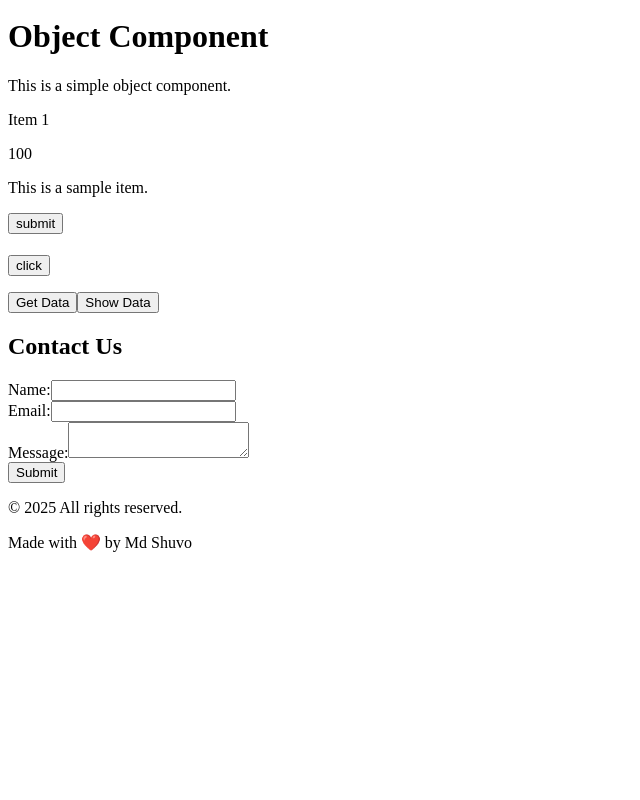
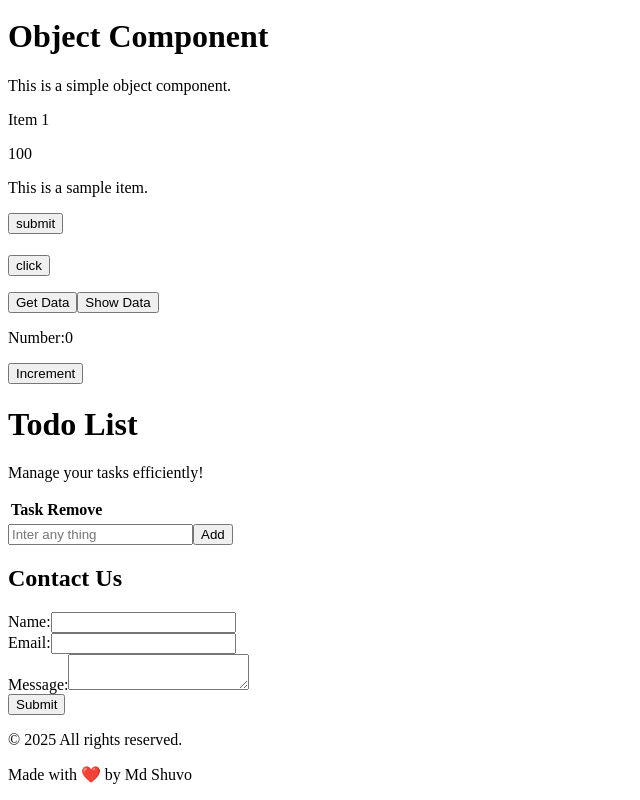
Before and after one commit to MD-Jobair677/React-Full-Course, a React (Vite) app: page / in a window 1280 px wide. Shown: the part 963-1763 px from the top of the page, without its empty margins (0-640 px from the left). Before the commit the page ends 1531 px from the top, so only its background shows below. Built offline with nearby package versions, Linux system fonts and the light colour scheme.

Commit message:
create TODO list and remove list

```diff
--- a/src/App.jsx
+++ b/src/App.jsx
@@ -4,6 +4,7 @@ import Header from "./component/Header";
 import Hero from "./component/Hero";
 import ContactForm from "./component/ContactFrom";
 import Footer from "./component/Footer";
+import Todo from "./component/Todo";
 
 // this is functional component
 const App =()=>{
@@ -11,6 +12,7 @@ const App =()=>{
     <div>
       <Header />
       <Hero  title='This is props data'  des='this is props data description'   />
+      <Todo />
       <ContactForm />
       <Footer />
       </div>
--- a/src/component/Hero.jsx
+++ b/src/component/Hero.jsx
@@ -1,5 +1,6 @@
 import { useRef } from "react";
 import Object from "./object";
+import { useState } from "react";
 
 // login status function
 const LoginStatus = (status) => {
@@ -50,7 +51,8 @@ const showData = () => {
 
 
 
-
+// useSate
+const [number, setNumber] = useState(0);
 
 
 
@@ -157,6 +159,16 @@ const showData = () => {
 
 
 
+{/* use state start */}
+
+
+<p>Number:{number}</p>
+<button onClick={() => setNumber(number + 1)}>Increment</button>
+
+{/* use state end */}
+
+
+
 
     </div>
   );
--- /dev/null
+++ b/src/component/Todo.jsx
@@ -0,0 +1,76 @@
+import { useState } from "react";
+
+const Todo = () => {
+
+
+    const [list, setList] = useState([]);
+    const [Item, setItem] = useState("");
+
+
+    const setItemList = () => {
+        list.push(Item)
+        setList([...list]);
+
+    }
+
+    const RemoveItem = (index) => {
+      list.splice(index, 1);
+      setList([...list]);
+    }
+
+
+    return (
+        <div className="todo">
+            <h1>Todo List</h1>
+            <p>Manage your tasks efficiently!</p>
+
+            <table>
+                <thead>
+                    <tr>
+                        <th>Task</th>
+                        <th>Remove</th>
+                    </tr>
+                </thead>
+                <tbody>
+
+                    {
+                        list.length !== 0 ? (
+                            list.map((itemList,index)=>{
+                            return (
+                                <tr key={index}>
+                                    <td>{itemList}</td>
+                                    <td><button onClick={() => {
+                                        RemoveItem(index);
+
+                                    }}>Remove</button></td>
+                                </tr>
+                            );
+                            })
+
+                        ) : (<tr></tr>)
+                    }
+
+
+
+
+
+
+
+                </tbody>
+            </table>
+
+
+
+
+            <input onChange={(e) => setItem(e.target.value)} type="text" placeholder="Inter any thing" />
+            <button onClick={setItemList}>Add</button>
+
+
+
+
+
+
+        </div>
+    );
+}
+export default Todo;
```
